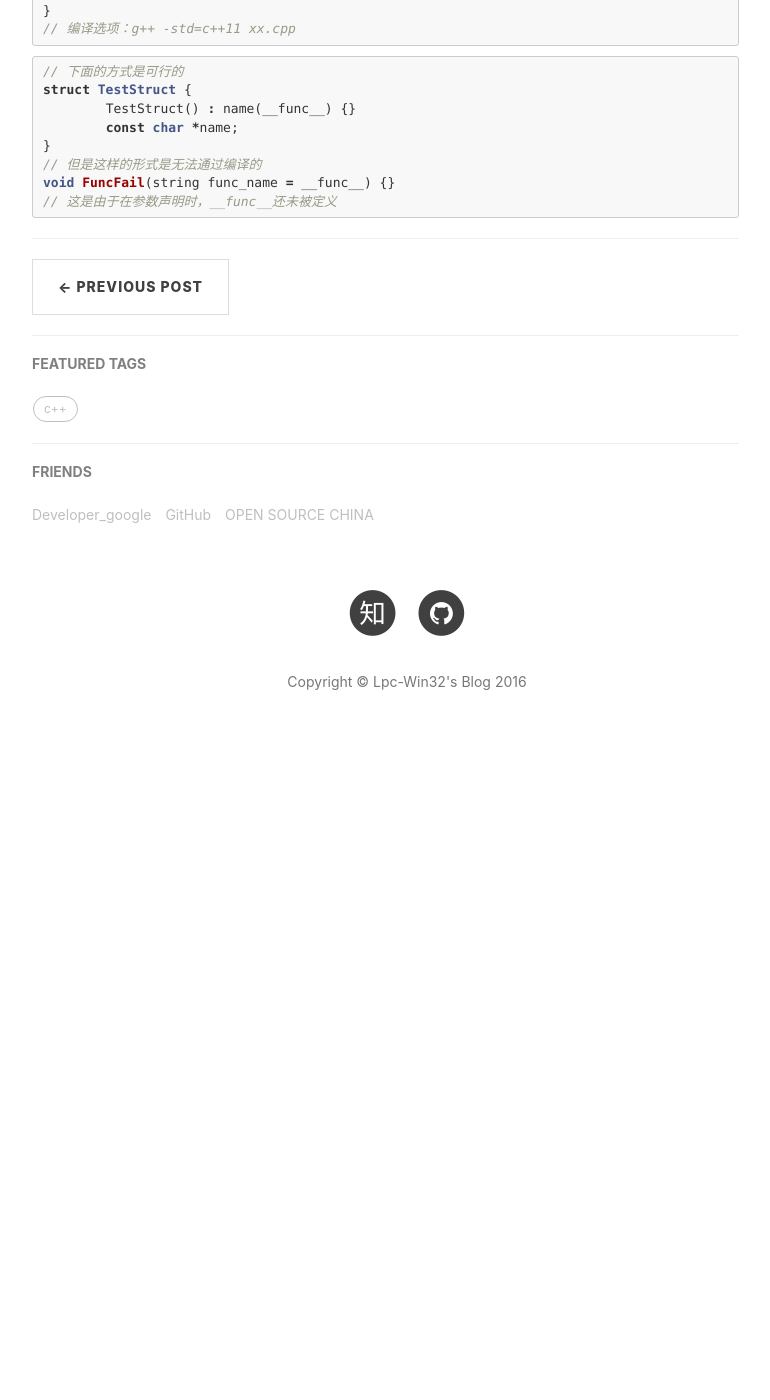
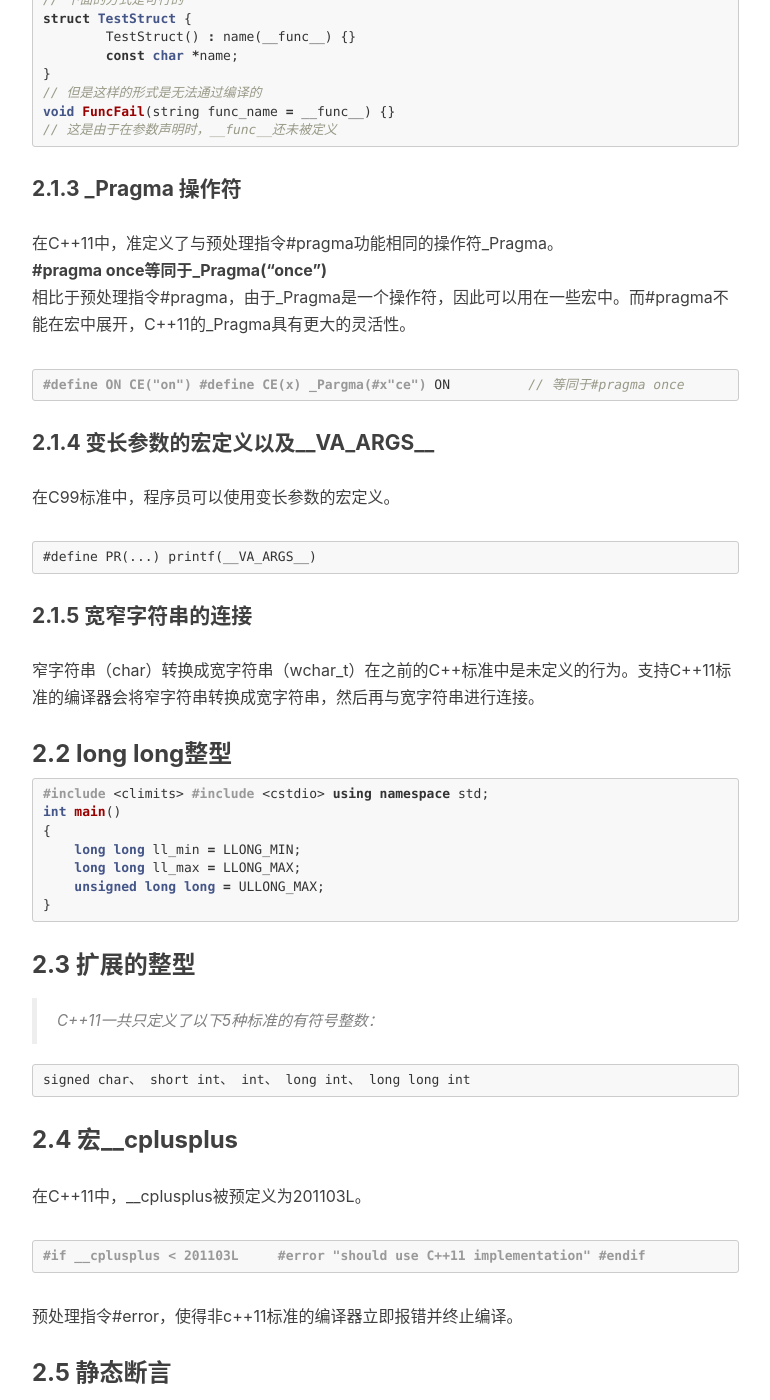
Before and after one commit to Lpc-win32/lpc-win32.github.io, a Jekyll site: the page built from _posts/2016-12-20-cpp11-02.markdown, in a window 1280 px wide and 1400 px high, scrolled down 1281 px. Shown: the whole window, without its empty margins (233-1003 px from the left). Built offline with Jekyll 4.4.1, drawn with Linux system fonts in a browser that asks for light colours; nearby versions of some CDN libraries; comment, search, counter and statistics services are not loaded; before the commit the page ends 2067 px from its top, so only the background shows below that; some of the changed text lies outside the part shown.

Commit message:
Updated 2016-12-20-cpp11-02.markdown

````diff
--- a/_posts/2016-12-20-cpp11-02.markdown
+++ b/_posts/2016-12-20-cpp11-02.markdown
@@ -8,13 +8,11 @@ tags:
   - c++
 published: true
 ---
-
 > "Let's begin!"
 
 ### 2.1 保持与C99兼容
 
 #### 2.1.1 预定义宏
-
 宏名称 | 功能描述
 ---|---
 \_\_STDC_HOSTED\_\_ | 如果编译器的目标系统环境中包含完整的标准C库，那么这个宏就定义为1，否则宏的值为0
@@ -49,3 +47,50 @@ struct TestStruct {
 void FuncFail(string func_name = __func__) {}
 // 这是由于在参数声明时，__func__还未被定义
 ```
+
+#### 2.1.3 _Pragma 操作符
+在C\+\+11中，准定义了与预处理指令#pragma功能相同的操作符_Pragma。
+**\#pragma once等同于\_Pragma("once")**
+相比于预处理指令#pragma，由于\_Pragma是一个操作符，因此可以用在一些宏中。而\#pragma不能在宏中展开，C++11的\_Pragma具有更大的灵活性。
+```cpp
+#define ON CE("on")
+#define CE(x) _Pargma(#x"ce")
+ON          // 等同于#pragma once
+```
+
+#### 2.1.4 变长参数的宏定义以及\_\_VA\_ARGS\_\_
+在C99标准中，程序员可以使用变长参数的宏定义。
+
+    #define PR(...) printf(__VA_ARGS__)
+
+#### 2.1.5 宽窄字符串的连接
+窄字符串（char）转换成宽字符串（wchar_t）在之前的C\+\+标准中是未定义的行为。支持C\+\+11标准的编译器会将窄字符串转换成宽字符串，然后再与宽字符串进行连接。
+
+### 2.2 long long整型
+```cpp
+#include <climits>
+#include <cstdio>
+using namespace std;
+int main()
+{
+    long long ll_min = LLONG_MIN;
+    long long ll_max = LLONG_MAX;
+    unsigned long long = ULLONG_MAX;
+}
+```
+
+### 2.3 扩展的整型
+> C++11一共只定义了以下5种标准的有符号整数：
+
+    signed char、 short int、 int、 long int、 long long int
+
+### 2.4 宏\_\_cplusplus
+在C\+\+11中，\_\_cplusplus被预定义为201103L。
+```cpp
+#if __cplusplus < 201103L
+    #error "should use C++11 implementation"
+#endif
+```
+预处理指令\#error，使得非c++11标准的编译器立即报错并终止编译。
+
+### 2.5 静态断言
````
